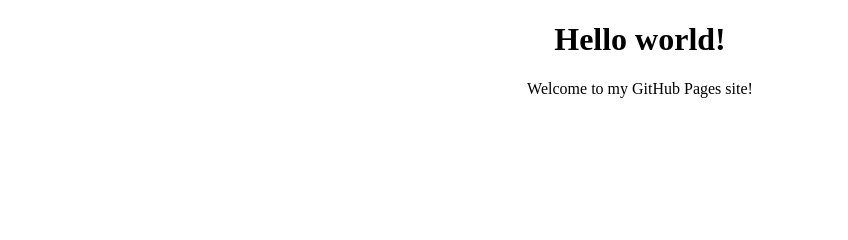
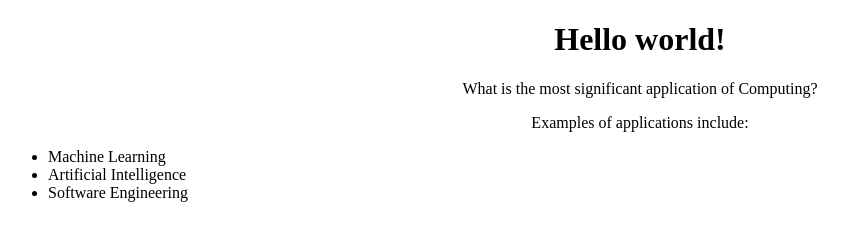
Before and after one commit to CyanAndCharcoal/cyanandcharcoal.github.io, a plain HTML site: page index.html in a window 1280 px wide. Shown: the whole page, without its empty margins (0-848 px from the left). Drawn offline with Linux system fonts and the light colour scheme.

Commit message:
Update index.html

```diff
--- a/index.html
+++ b/index.html
@@ -5,6 +5,13 @@
   </head>
   <body style = "background-color:white;">
     <h1 style="text-align:center;">Hello world!</h1>
-    <p style="text-align:center;">Welcome to my GitHub Pages site!</p>
+    <p style="text-align:center;">What is the most significant application of Computing?</p>
+    <p style="text-align:center;">Examples of applications include:</p>
+    <p></p>
+    <ul>
+       <li>Machine Learning</li>
+       <li>Artificial Intelligence</li>
+       <li>Software Engineering</li>
+   </ul>
   </body>
 </html>
```
